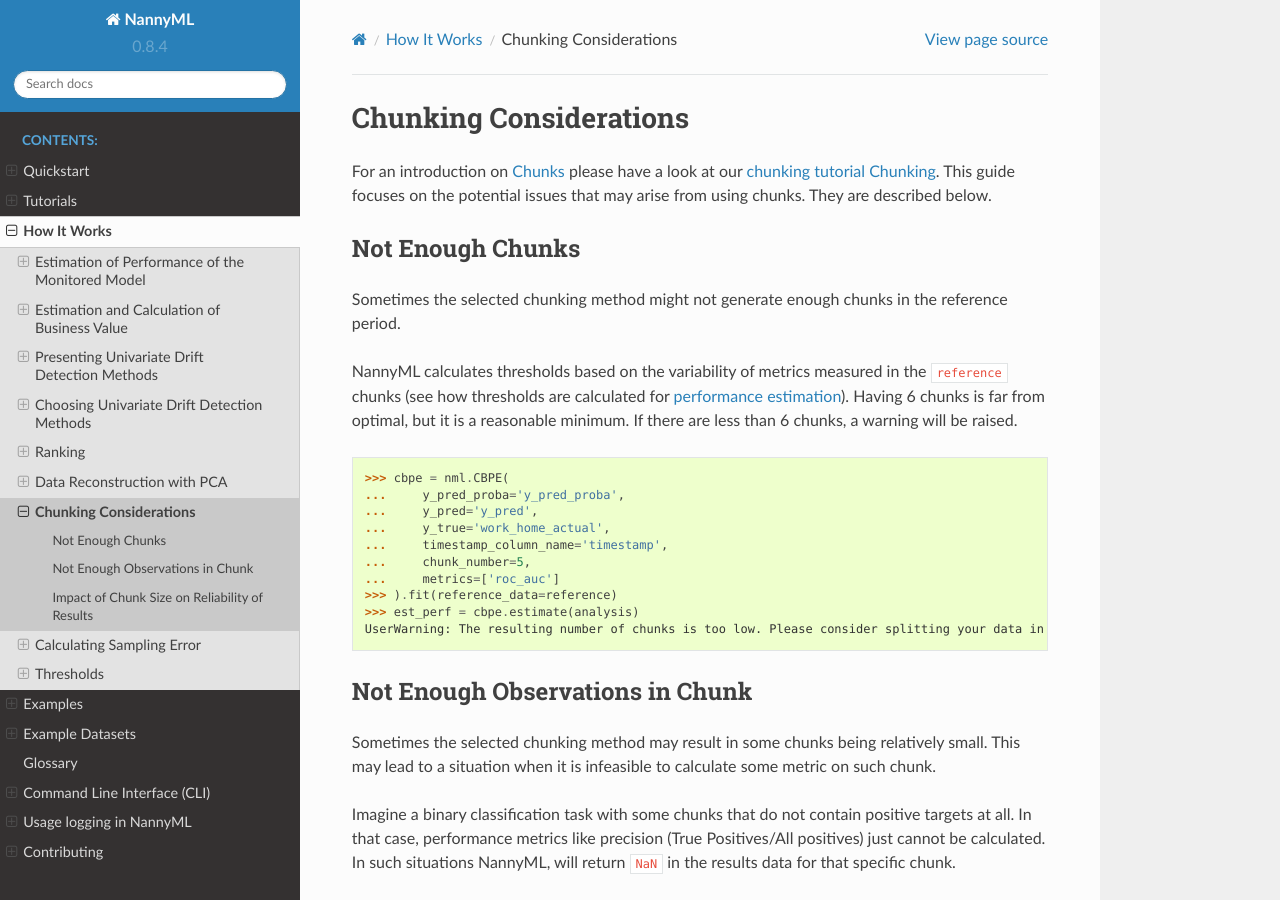
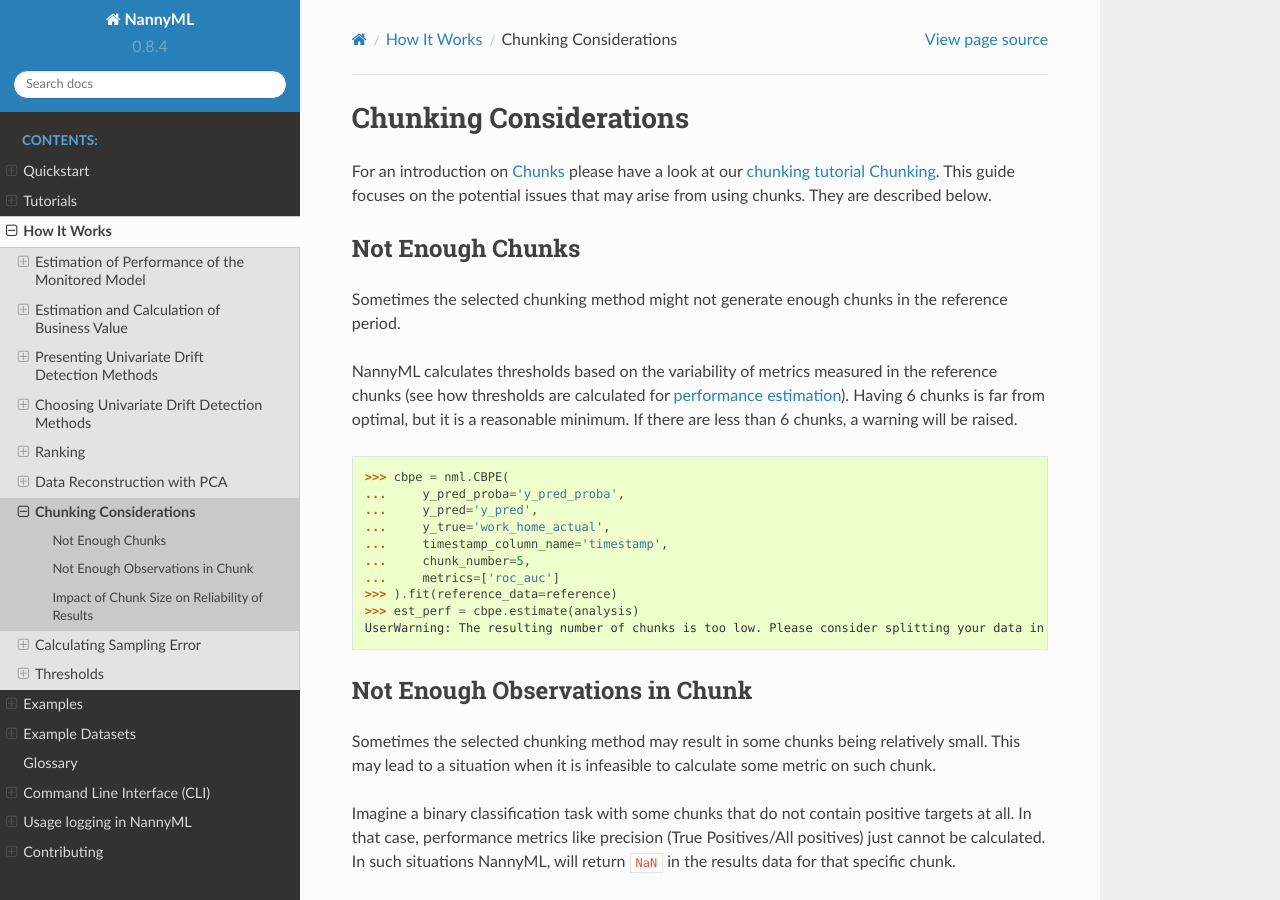
Before and after one commit to NannyML/nannyml, a Sphinx documentation site: the page built from docs/how_it_works/chunking_data.rst, in a window 1280 px wide and 900 px high. Built offline with Sphinx 7.4.7 and the Read the Docs theme 2.0.0, drawn with Linux system fonts in a browser that asks for light colours; pages that are not in the unit, such as notebooks, are missing from menus.

Commit message:
not use code for this that is not code

```diff
--- a/docs/how_it_works/chunking_data.rst
+++ b/docs/how_it_works/chunking_data.rst
@@ -14,7 +14,7 @@
 
 Sometimes the selected chunking method might not generate enough chunks in the reference period.
 
-NannyML calculates thresholds based on the variability of metrics measured in the ``reference`` chunks (see how thresholds
+NannyML calculates thresholds based on the variability of metrics measured in the reference chunks (see how thresholds
 are calculated for :ref:`performance estimation<performance-estimation-thresholds>`). Having 6 chunks is
 far from optimal, but it is a reasonable minimum. If there are less than 6 chunks, a warning will be raised.
 
```
